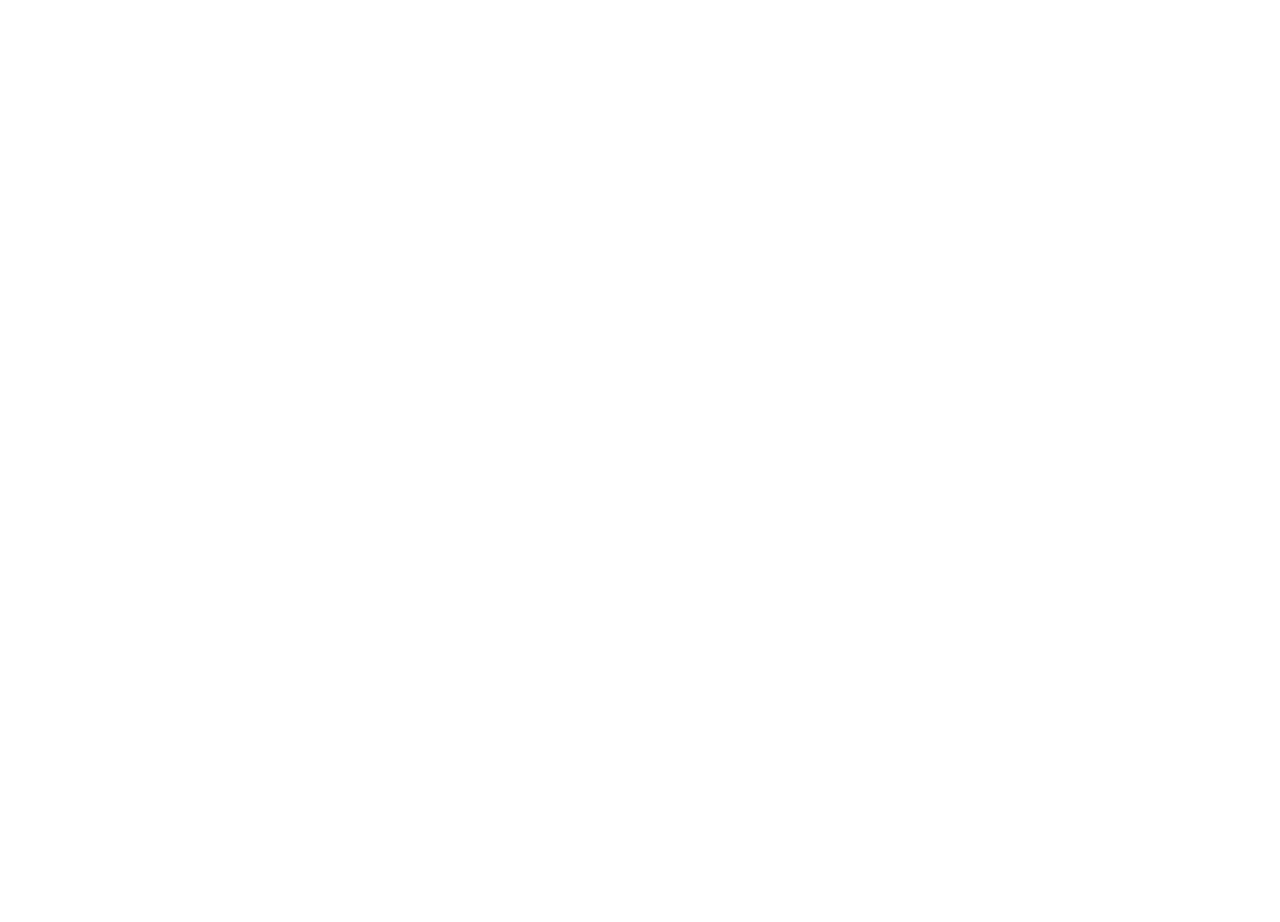
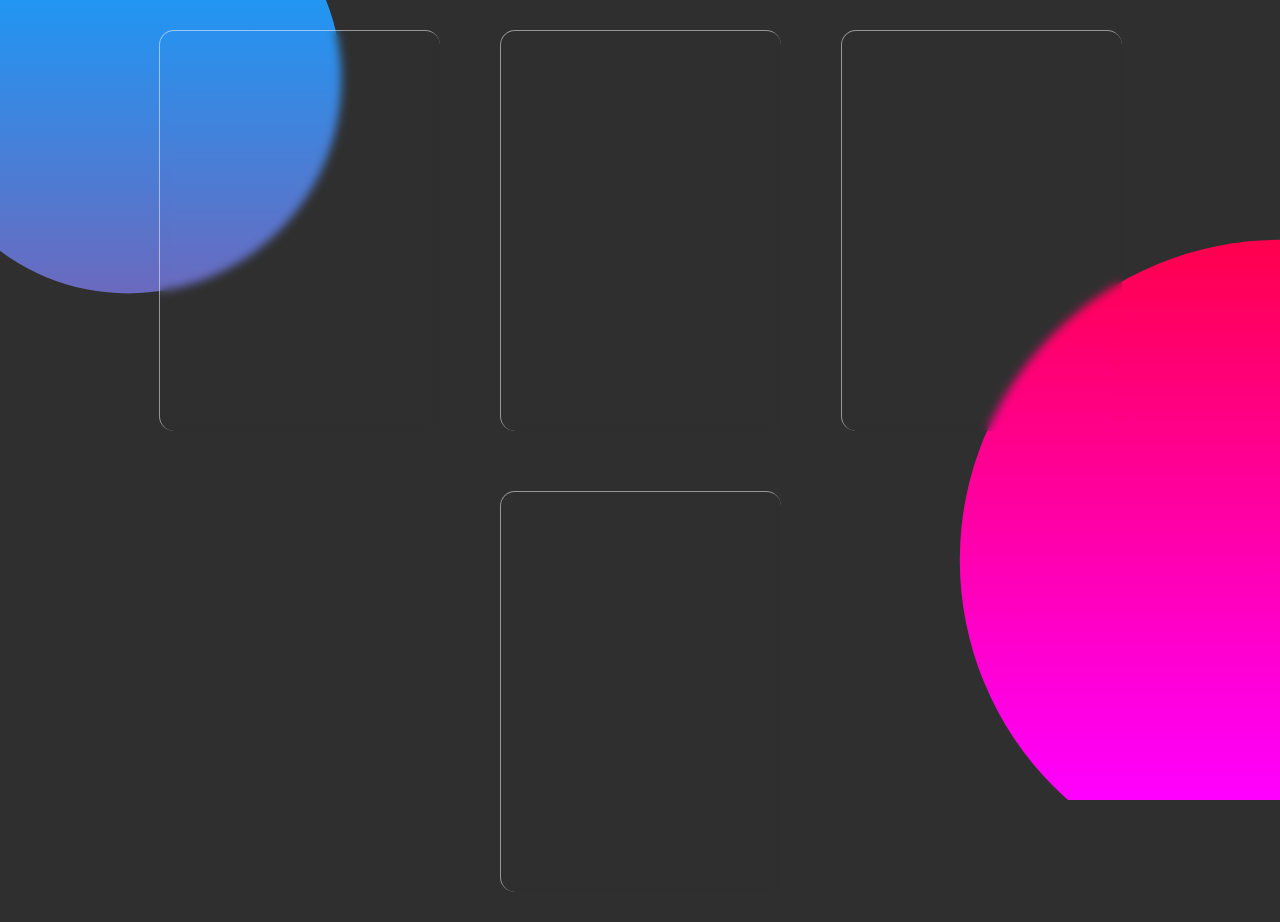
Before and after one commit to TrevorPirie/every-day, a React (Create React App) app: page /glass-morph in a window 1280 px wide. Before the commit this address had no page. Before the commit the page ends 800 px from the top, so only its background shows below. Built offline with nearby package versions, Linux system fonts and the light colour scheme.

Commit message:
create glass morph

```diff
--- a/package.json
+++ b/package.json
@@ -16,6 +16,7 @@
     "react-router-dom": "^6.3.0",
     "react-scripts": "5.0.1",
     "typescript": "^4.7.3",
+    "vanilla-tilt": "^1.7.2",
     "web-vitals": "^2.1.4"
   },
   "scripts": {
--- a/src/App.css
+++ b/src/App.css
@@ -7,7 +7,7 @@
   display: grid;
   gap: 1vh;
   grid-template-columns: repeat(4, 1fr);
-  grid-auto-flow: column;
+  grid-auto-flow: row;
 }
 
 .main-menu-card {
--- a/src/App.tsx
+++ b/src/App.tsx
@@ -1,10 +1,12 @@
-import React, { FC } from 'react'
-import { Link, Route, Routes } from 'react-router-dom'
-import './App.css'
-import { BlobShapes } from './components/BlobShapes/BlobShapes'
-import { GlowingCube } from './components/GlowingCube/GlowingCube'
-import { Playground } from './components/Playground'
-import { ResponsiveCardHover } from './components/ResponsiveCardHover/ResponsiveCardHover'
+import React, { FC } from 'react';
+import { Link, Route, Routes } from 'react-router-dom';
+import './App.css';
+import { BlobShapes } from './components/BlobShapes/BlobShapes';
+import { GlassMorph } from './components/GlassMorph/GlassMorph';
+import { GlowingCube } from './components/GlowingCube/GlowingCube';
+import { MoveAround } from './components/MoveAround/MoveAround';
+import { Playground } from './components/Playground';
+import { ResponsiveCardHover } from './components/ResponsiveCardHover/ResponsiveCardHover';
 
 const App: FC = () => (
   <div className='App'>
@@ -13,10 +15,12 @@
       <Route path='playground' element={<Playground />} />
       <Route path='blobshapes' element={<BlobShapes />} />
       <Route path='responsive-card-hover' element={<ResponsiveCardHover />} />
+      <Route path='move-around' element={<MoveAround />} />
       <Route path='glowing-cube' element={<GlowingCube />} />
+      <Route path='glass-morph' element={<GlassMorph />} />
     </Routes>
   </div>
-)
+);
 
 function Home() {
   return (
@@ -28,15 +32,17 @@
         <Card label='Playground' to='/playground'></Card>
         <Card label='Blobshapes' to='/blobshapes'></Card>
         <Card label='Responsive Card Hover' to='/responsive-card-hover'></Card>
+        <Card label='Move Around' to='/move-around'></Card>
         <Card label='Glowing Cube' to='/glowing-cube'></Card>
+        <Card label='Glass Morph' to='/glass-morph'></Card>
       </div>
     </>
-	)
+  );
 }
 
 interface CardProps {
-	label: string
-	to: string
+  label: string;
+  to: string;
 }
 const Card = (props: CardProps) => (
   <div className='main-menu-card'>
@@ -44,5 +50,5 @@
       {props.label}
     </Link>
   </div>
-)
-export { App }
+);
+export { App };
--- /dev/null
+++ b/src/components/GlassMorph/GlassMorph.css
@@ -0,0 +1,90 @@
+.glass-morph-body {
+  background-color: rgb(47, 47, 47);
+  min-height: 100vh;
+  display: flex;
+  justify-content: center;
+  align-items: center;
+}
+
+.glass-morph-body::before {
+  content: '';
+  position: absolute;
+  top: 0;
+  left: 0;
+  width: 100%;
+  height: 100%;
+  background: linear-gradient(#f00, #f0f);
+  clip-path: circle(30% at right 70%);
+}
+
+.glass-morph-body::after {
+  content: ' ';
+  position: absolute;
+  top: 0;
+  left: 0;
+  width: 100%;
+  height: 100%;
+  background: linear-gradient(#2196f3, #e91e63);
+  clip-path: circle(20% at 10% 10%);
+}
+
+.glass-morph-container {
+  position: relative;
+  display: flex;
+  justify-content: center;
+  align-items: center;
+  max-width: 1200px;
+  flex-wrap: wrap;
+  z-index: 1;
+}
+
+.glass-morph-container .card {
+  position: relative;
+  width: 280px;
+  height: 400px;
+  margin: 30px;
+  box-shadow: 20px 20 px 50px rgba(0, 0, 0, 0.5);
+  border-radius: 15px;
+  background-color: (255, 255, 255, 0.5);
+  overflow: hidden;
+  display: flex;
+  justify-content: center;
+  align-items: center;
+  border-top: 1px solid rgba(255, 255, 255, 0.5);
+  border-left: 1px solid rgba(255, 255, 255, 0.5);
+  backdrop-filter: blur(5px);
+}
+
+.glass-morph-container .card .content {
+  padding: 20px;
+  text-align: center;
+  transform: translateY(100px);
+  opacity: 0;
+  transition: 0.5s;
+}
+
+.glass-morph-container .card:hover .content {
+  transform: translate(0px);
+  opacity: 1;
+}
+
+.glass-morph-container .card .content h2 {
+  font-family: Impact, Haettenschweiler, 'Arial Narrow Bold', sans-serif;
+  position: absolute;
+  top: -220px;
+  right: 30px;
+  font-size: 8em;
+  color: rgba(255, 255, 255, 0.1);
+  pointer-events: none;
+}
+
+.glass-morph-container .card .content h3 {
+  font-family: Cambria, Cochin, Georgia, Times, 'Times New Roman', serif;
+  font-size: 1.8em;
+  color: #fff;
+  z-index: 1;
+}
+
+.glass-morph-container .card .content p {
+  color: whitesmoke;
+}
--- /dev/null
+++ b/src/components/GlassMorph/GlassMorph.tsx
@@ -0,0 +1,54 @@
+import React, { FC, useEffect, useRef } from 'react';
+import './GlassMorph.css';
+import VanillaTilt from 'vanilla-tilt';
+
+const GlassMorph: FC = (props: any) => {
+  const tilt = useRef([]);
+
+  useEffect(() => {
+    if (tilt?.current)
+      VanillaTilt.init(tilt.current, {
+        max: 25,
+        speed: 400,
+        glare: true,
+        'max-glare': 1,
+      });
+  }, []);
+
+  return (
+    <div className='glass-morph-body'>
+      <div className='glass-morph-container'>
+        <div ref={(el) => (tilt.current[0] = el)} className='card'>
+          <div className='content'>
+            <h2>01</h2>
+            <h3>John Smith</h3>
+            <p>Role: Lead Scientist</p>
+          </div>
+        </div>
+        <div ref={tilt} className='card'>
+          <div className='content'>
+            <h2>02</h2>
+            <h3>Alex Morgan</h3>
+            <p>Role: Botanist</p>
+          </div>
+        </div>
+        <div ref={tilt} className='card'>
+          <div className='content'>
+            <h2>03</h2>
+            <h3>Andrew Schofield</h3>
+            <p>Role: Physicist</p>
+          </div>
+        </div>
+        <div ref={tilt} className='card'>
+          <div className='content'>
+            <h2>04</h2>
+            <h3>Andrew Schofield</h3>
+            <p>Role: Physicist</p>
+          </div>
+        </div>
+      </div>
+    </div>
+  );
+};
+
+export { GlassMorph };
--- a/src/components/MoveAround/MoveAround.css
+++ b/src/components/MoveAround/MoveAround.css
@@ -5,6 +5,7 @@
   width: 100%;
   margin: 0;
   background-color: black;
+  perspective: 600px;
 }
 h1 {
   color: white;
@@ -30,20 +31,26 @@
     left: 0px;
     top: 300px;
     background-color: blue;
+    perspective: 300px;
+    transform: rotate(90deg);
   }
+
   50% {
     left: 300px;
     top: 300px;
     background-color: greenyellow;
+    transform: rotate(370deg);
   }
   75% {
     left: 0px;
     top: 300px;
     background-color: blue;
+    transform: rotate(90deg);
   }
   100% {
     left: 0px;
     top: 0px;
     background-color: crimson;
+    transform: rotate(0deg);
   }
 }
--- a/src/components/MoveAround/MoveAround.tsx
+++ b/src/components/MoveAround/MoveAround.tsx
@@ -4,9 +4,9 @@
 const MoveAround: FC = () => {
   return (
     <div className='move-container'>
-      <h1>Fluffy duck</h1>
+      <h1>The cube</h1>
       <div className='move-cube'></div>
-      <h1>No longer a Fluffy duck</h1>
+      <h1>is restless...</h1>
     </div>
   );
 };
```
Also changed, not shown: 1 other file (tests, documents, lock files or other folders). Lines whose indentation alone changed are shown as unchanged.
